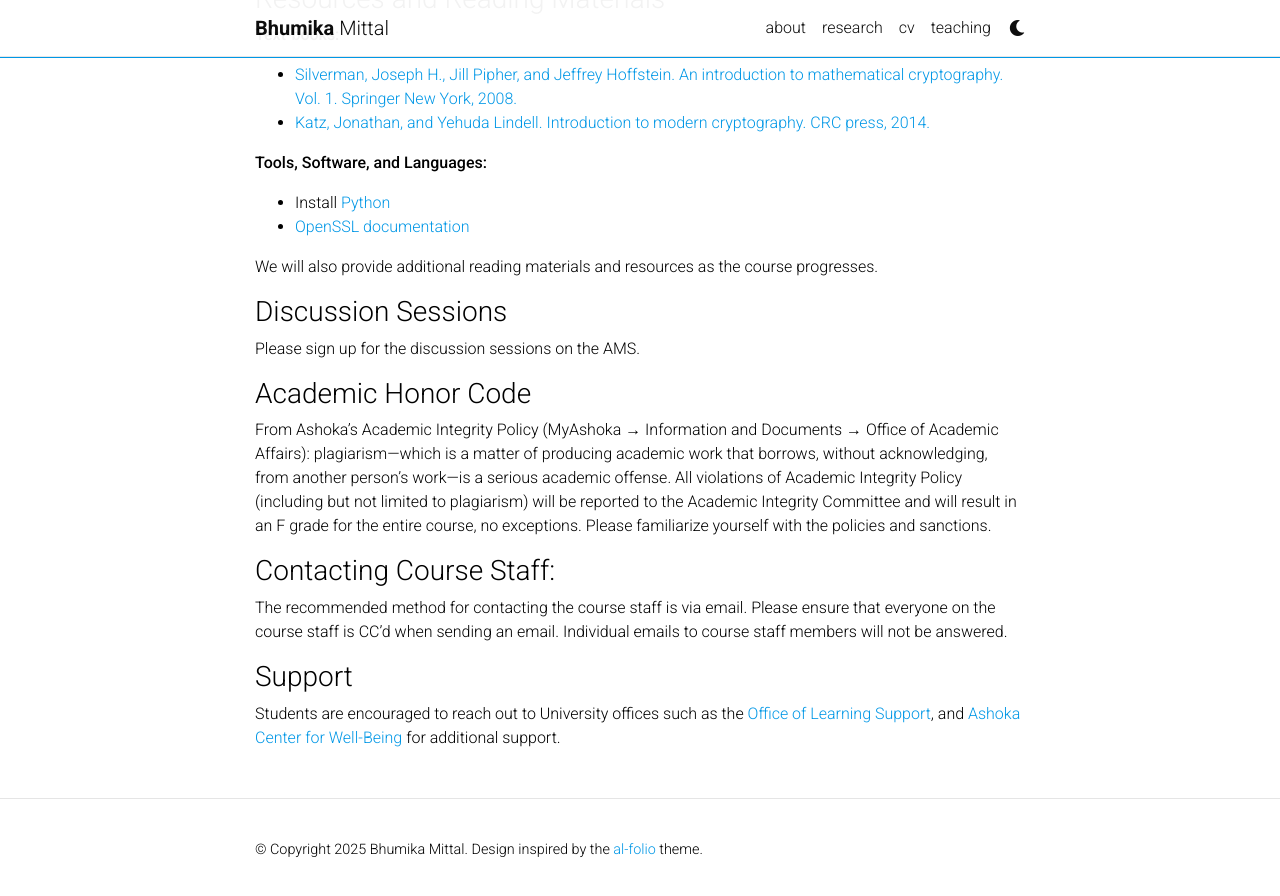
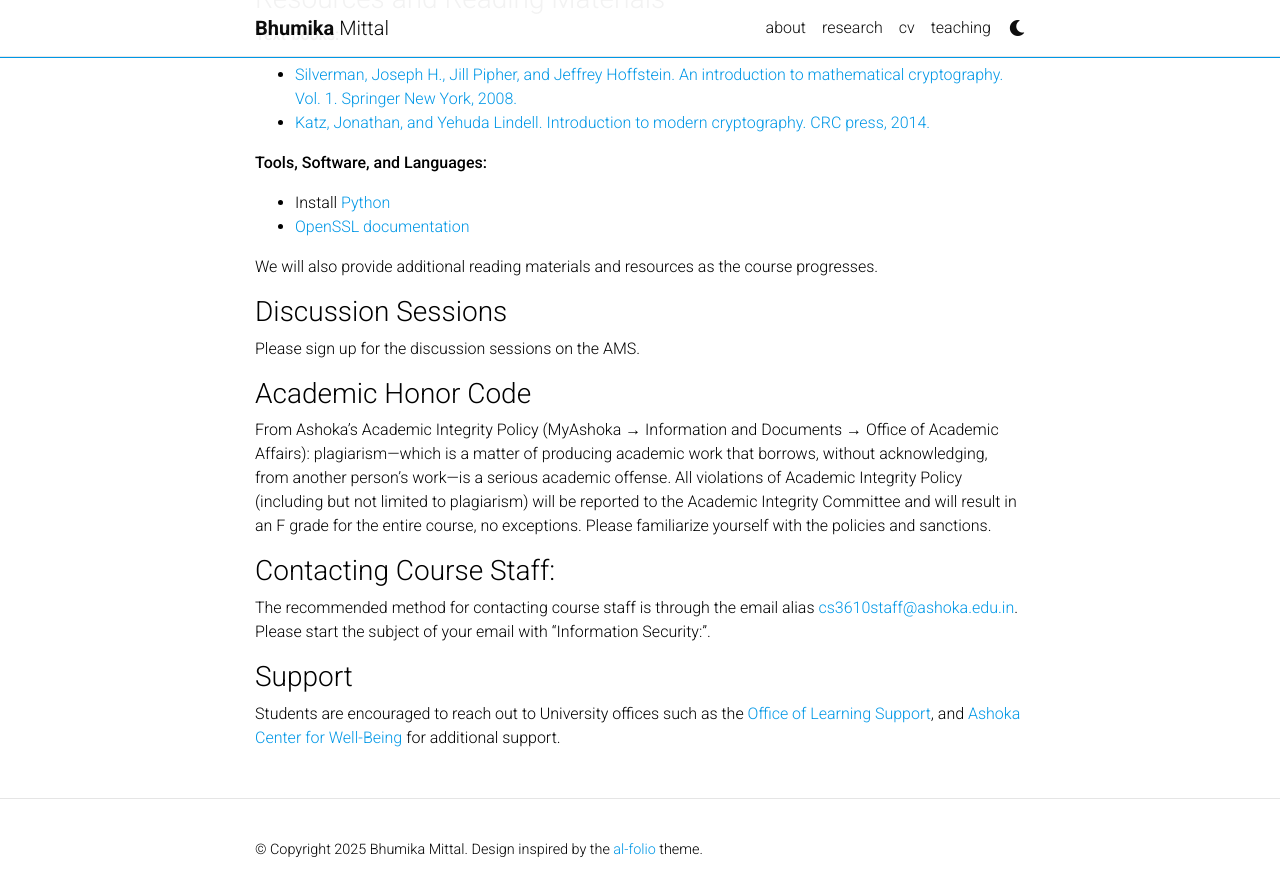
Before and after one commit to bhumikamittal7/bhumikamittal7.github.io, a Jekyll site: the page built from _pages/infosec-spring25.md, in a window 1280 px wide and 900 px high, scrolled down 1524 px. Shown: the top 896 px of the window. Built offline with Jekyll 4.4.1, drawn with Linux system fonts in a browser that asks for light colours; comment, search, counter and statistics services are not loaded; a style sheet for code colours, icons or effects is not loaded.

Commit message:
update infosec

```diff
--- a/_pages/infosec-spring25.md
+++ b/_pages/infosec-spring25.md
@@ -60,7 +60,7 @@
 From Ashoka's Academic Integrity Policy (MyAshoka → Information and Documents → Office of Academic Affairs): plagiarism—which is a matter of producing academic work that borrows, without acknowledging, from another person's work—is a serious academic offense. All violations of Academic Integrity Policy (including but not limited to plagiarism) will be reported to the Academic Integrity Committee and will result in an F grade for the entire course, no exceptions. Please familiarize yourself with the policies and sanctions.
 
 ### Contacting Course Staff:
-The recommended method for contacting the course staff is via email. Please ensure that everyone on the course staff is CC’d when sending an email. Individual emails to course staff members will not be answered.
+The recommended method for contacting course staff is through the email alias [cs3610staff@ashoka.edu.in](mailto:cs3610staff@ashoka.edu.in). Please start the subject of your email with "Information Security:".
 
 ### Support
 Students are encouraged to reach out to University offices such as the [Office of Learning Support](https://www.ashoka.edu.in/page/office-of-learning-support/), and [Ashoka Center for Well-Being](https://acwb.ashoka.edu.in/) for additional support.
```
